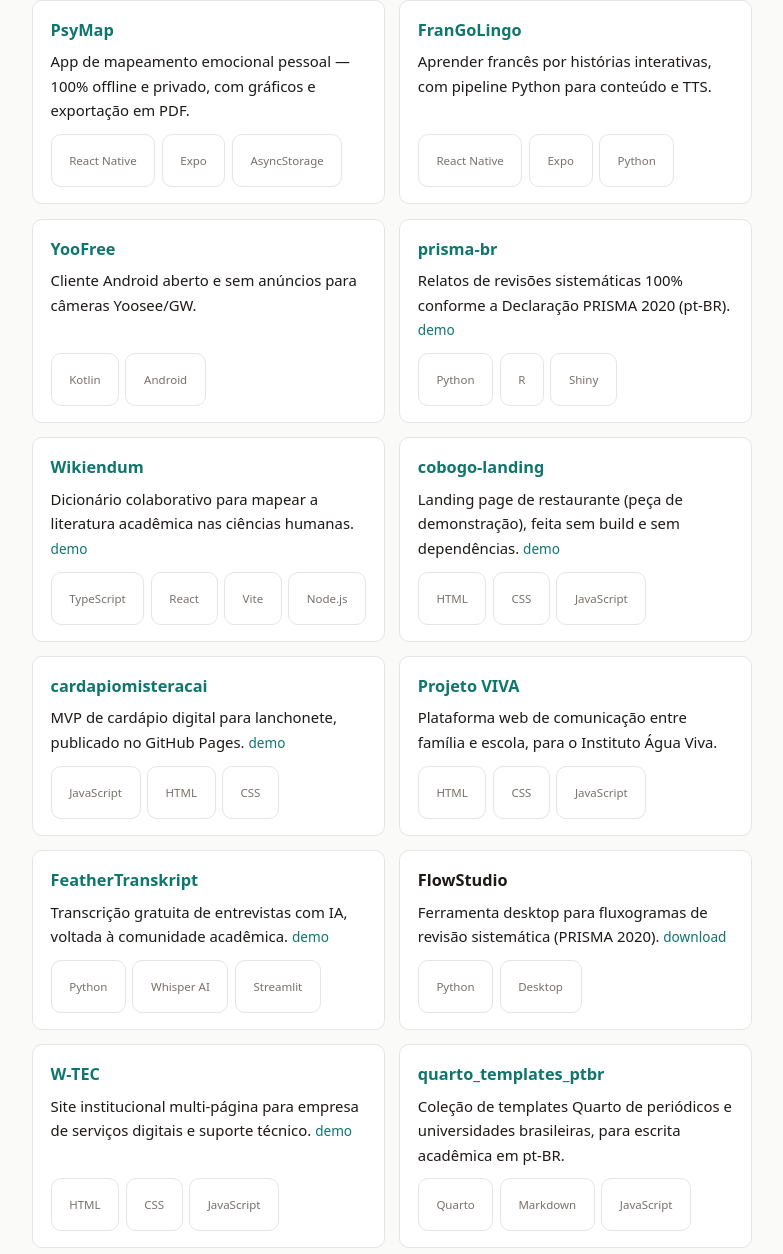
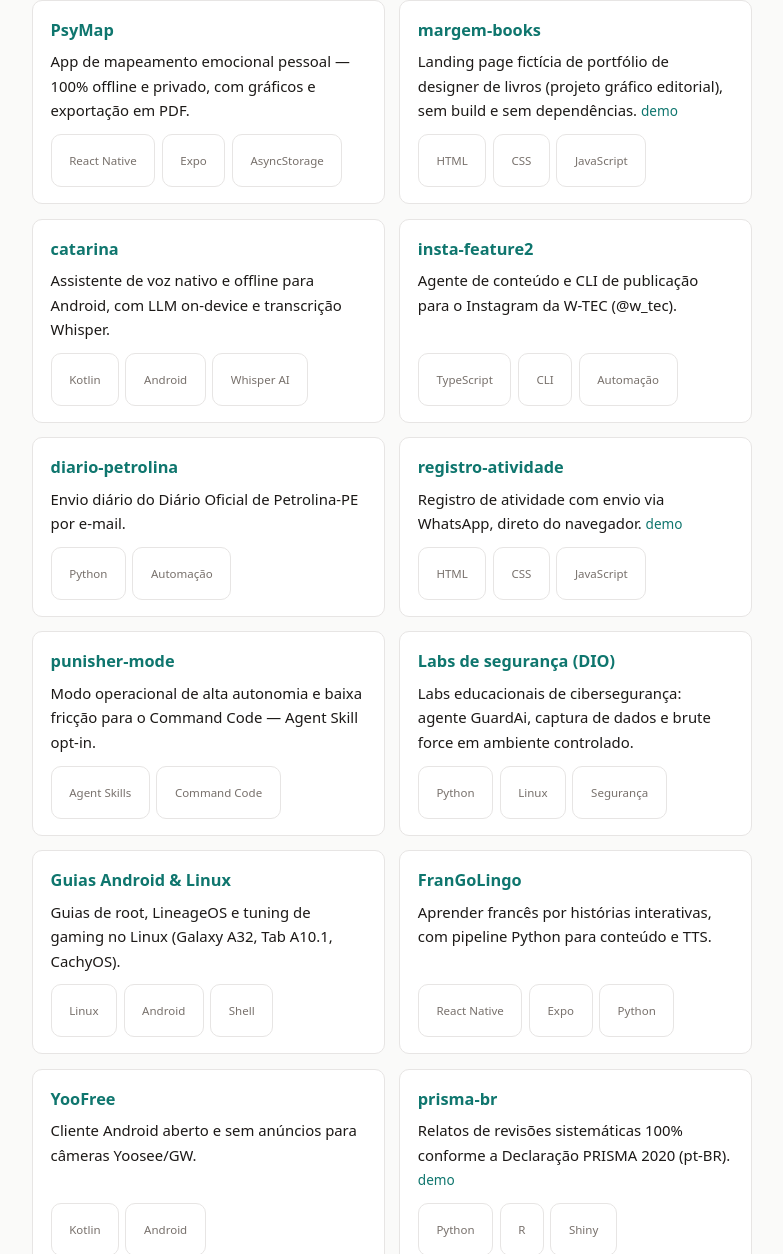
Before and after one commit to Wennington123/wennington123.github.io, a plain HTML site: page index.html in a window 1280 px wide. Shown: the part 716-1970 px from the top of the page, without its empty margins (248-1031 px from the left). Drawn offline with Linux system fonts and the light colour scheme.

Commit message:
Adiciona 8 projetos novos ao portfólio
margem-books, catarina, insta-feature2, diario-petrolina,
registro-atividade, punisher-mode, labs de segurança (DIO)
e guias Android/Linux.

Co-authored-by: CommandCodeBot <noreply@commandcode.ai>

```diff
--- a/index.html
+++ b/index.html
@@ -253,6 +253,46 @@
           <ul class="chips"><li>React Native</li><li>Expo</li><li>AsyncStorage</li></ul>
         </li>
         <li>
+          <span class="p-title"><a href="https://github.com/Wennington123/margem-books" target="_blank" rel="noopener noreferrer">margem-books</a></span>
+          <span class="p-desc">Landing page fictícia de portfólio de designer de livros (projeto gráfico editorial), sem build e sem dependências. <a class="p-extra" href="https://wennington123.github.io/margem-books/" target="_blank" rel="noopener noreferrer">demo</a></span>
+          <ul class="chips"><li>HTML</li><li>CSS</li><li>JavaScript</li></ul>
+        </li>
+        <li>
+          <span class="p-title"><a href="https://github.com/Wennington123/catarina" target="_blank" rel="noopener noreferrer">catarina</a></span>
+          <span class="p-desc">Assistente de voz nativo e offline para Android, com LLM on-device e transcrição Whisper.</span>
+          <ul class="chips"><li>Kotlin</li><li>Android</li><li>Whisper AI</li></ul>
+        </li>
+        <li>
+          <span class="p-title"><a href="https://github.com/Wennington123/insta-feature2" target="_blank" rel="noopener noreferrer">insta-feature2</a></span>
+          <span class="p-desc">Agente de conteúdo e CLI de publicação para o Instagram da W-TEC (@w_tec).</span>
+          <ul class="chips"><li>TypeScript</li><li>CLI</li><li>Automação</li></ul>
+        </li>
+        <li>
+          <span class="p-title"><a href="https://github.com/Wennington123/diario-petrolina" target="_blank" rel="noopener noreferrer">diario-petrolina</a></span>
+          <span class="p-desc">Envio diário do Diário Oficial de Petrolina-PE por e-mail.</span>
+          <ul class="chips"><li>Python</li><li>Automação</li></ul>
+        </li>
+        <li>
+          <span class="p-title"><a href="https://github.com/Wennington123/registro-atividade" target="_blank" rel="noopener noreferrer">registro-atividade</a></span>
+          <span class="p-desc">Registro de atividade com envio via WhatsApp, direto do navegador. <a class="p-extra" href="https://wennington123.github.io/registro-atividade/" target="_blank" rel="noopener noreferrer">demo</a></span>
+          <ul class="chips"><li>HTML</li><li>CSS</li><li>JavaScript</li></ul>
+        </li>
+        <li>
+          <span class="p-title"><a href="https://github.com/Wennington123/punisher-mode" target="_blank" rel="noopener noreferrer">punisher-mode</a></span>
+          <span class="p-desc">Modo operacional de alta autonomia e baixa fricção para o Command Code — Agent Skill opt-in.</span>
+          <ul class="chips"><li>Agent Skills</li><li>Command Code</li></ul>
+        </li>
+        <li>
+          <span class="p-title"><a href="https://github.com/Wennington123/guardai-dio-agent" target="_blank" rel="noopener noreferrer">Labs de segurança (DIO)</a></span>
+          <span class="p-desc">Labs educacionais de cibersegurança: agente GuardAi, captura de dados e brute force em ambiente controlado.</span>
+          <ul class="chips"><li>Python</li><li>Linux</li><li>Segurança</li></ul>
+        </li>
+        <li>
+          <span class="p-title"><a href="https://github.com/Wennington123/a32-lineageos-23-guide" target="_blank" rel="noopener noreferrer">Guias Android &amp; Linux</a></span>
+          <span class="p-desc">Guias de root, LineageOS e tuning de gaming no Linux (Galaxy A32, Tab A10.1, CachyOS).</span>
+          <ul class="chips"><li>Linux</li><li>Android</li><li>Shell</li></ul>
+        </li>
+        <li>
           <span class="p-title"><a href="https://github.com/Wennington123/FranGoLingo" target="_blank" rel="noopener noreferrer">FranGoLingo</a></span>
           <span class="p-desc">Aprender francês por histórias interativas, com pipeline Python para conteúdo e TTS.</span>
           <ul class="chips"><li>React Native</li><li>Expo</li><li>Python</li></ul>
```
